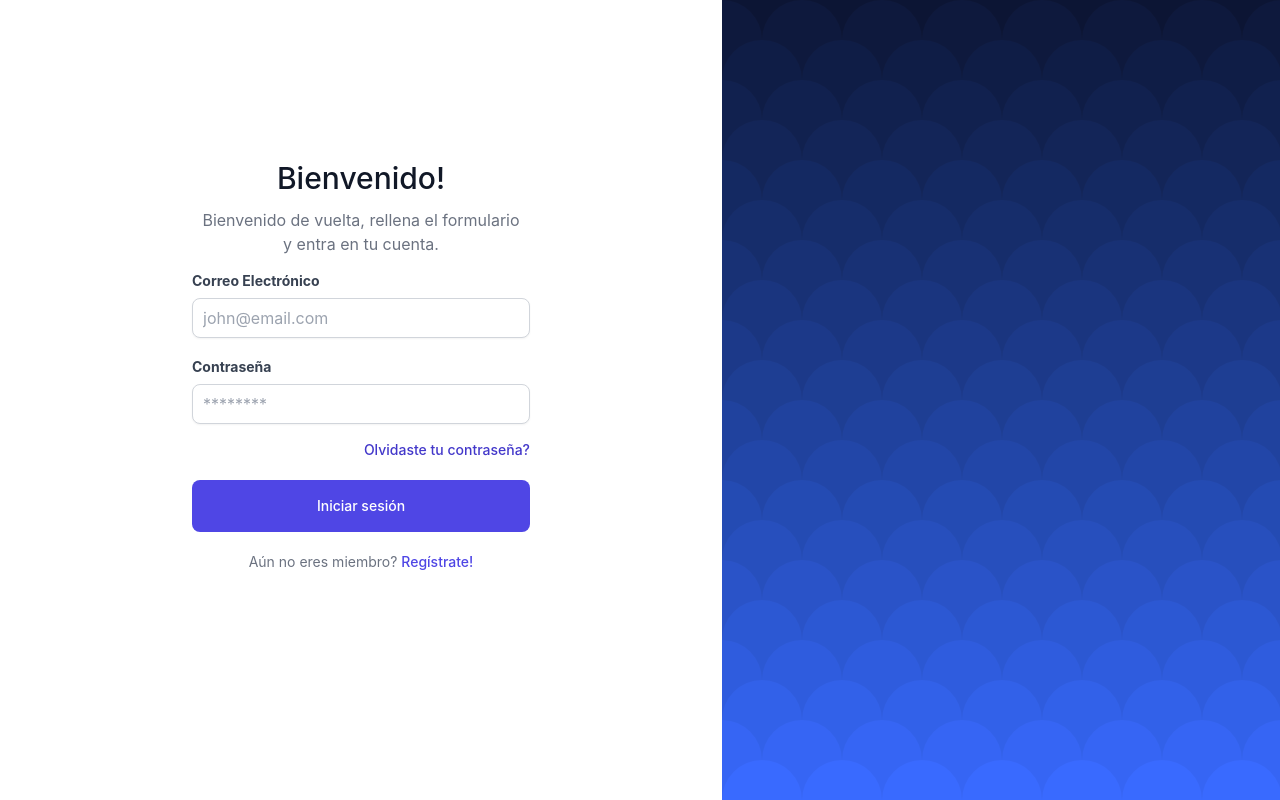
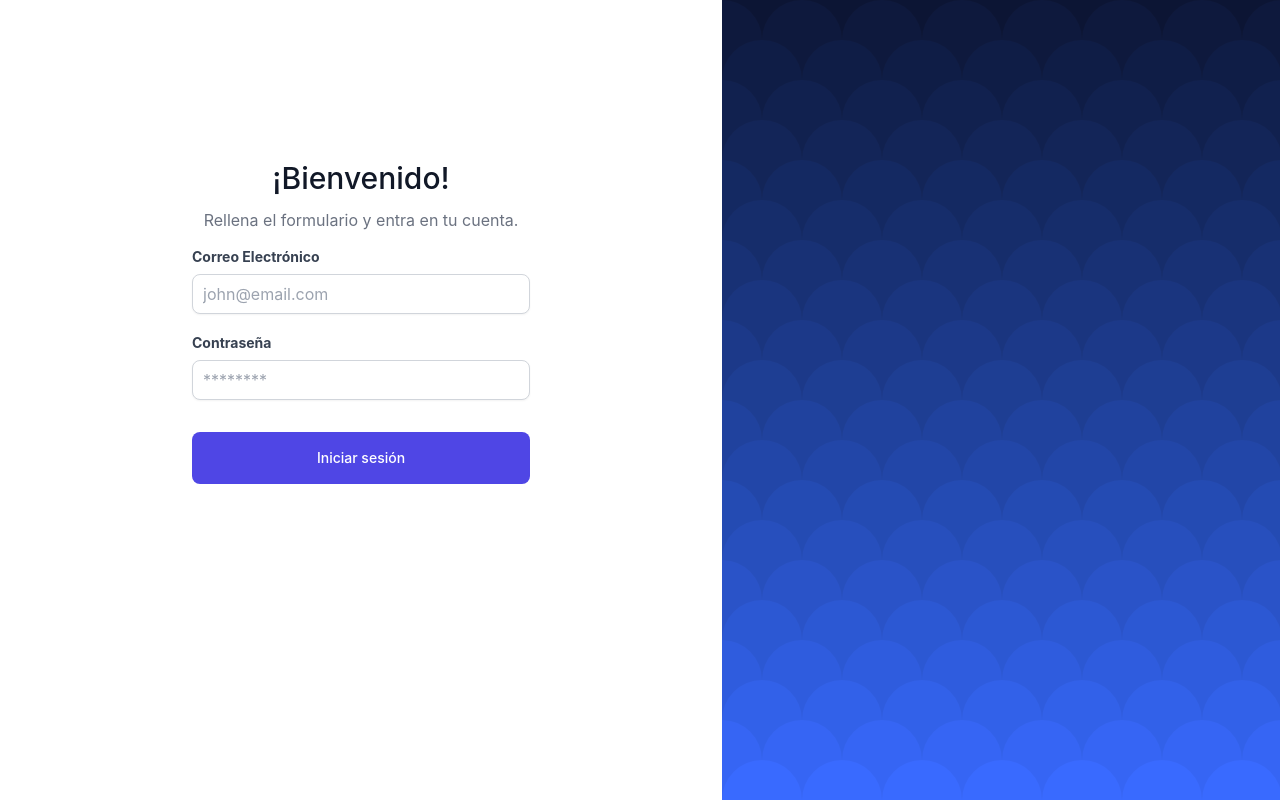
Before and after one commit to nicolasleal570/reversed-logistic-client, a Next.js app: page /login in a window 1280 px wide. Built offline with nearby package versions, Linux system fonts and the light colour scheme.

Commit message:
Fix some typos

```diff
--- a/src/components/CaseContentSummary/CaseContentSummary.jsx
+++ b/src/components/CaseContentSummary/CaseContentSummary.jsx
@@ -11,7 +11,7 @@ export function CaseContentSummary({ caseContent }) {
 
       <DataSection label="Descripción" value={caseContent.description ?? '-'} />
 
-      <DataSection label="Precio x litro" value={`Bs. ${caseContent.price}`} />
+      <DataSection label="Precio x litro" value={`$ ${caseContent.price}`} />
     </div>
   );
 }
--- a/src/components/CasesContentTable/CasesContentTable.jsx
+++ b/src/components/CasesContentTable/CasesContentTable.jsx
@@ -42,7 +42,7 @@ export function CasesContentTable({ casesContent }) {
         id,
         name,
         price() {
-          return <>Bs. {price}</>;
+          return <>$ {price}</>;
         },
         description() {
           return <>{description ?? '-'}</>;
--- a/src/pages/home.js
+++ b/src/pages/home.js
@@ -11,9 +11,9 @@ import { DashboardInfoCard } from '@components/DashboardInfoCard/DashboardInfoCa
 function HomePage() {
   return (
     <Layout
-      title="Bienvenidos!"
+      title="¡Bienvenidos!"
       description="Esperamos que vayas progresando con tu proyecto. A continuación te
-        brindamos algunos accesos rápidos hacia los diferentes módulo de nuestra
+        brindamos algunos accesos rápidos hacia los diferentes módulos de nuestra
         plataforma para que puedas empezar a gestionar la logística inversa de
         tu empresa."
     >
@@ -28,7 +28,7 @@ function HomePage() {
 
       <DashboardInfoCard
         title="Órdenes"
-        description="Gestiona los productos de tu empresa y su procesamiento al ser utilizados y devueltos.Para poder gestionar la logística inversa de tu empresa, debes registrar los pedidos que tengas"
+        description="Gestiona los productos de tu empresa y su procesamiento al ser utilizados y devueltos. Para poder gestionar la logística inversa de tu empresa, debes registrar los pedidos que tengas"
         icon={<TruckIcon className="w-5 h-5" />}
         route="/orders"
         firstColor="bg-blue-100"
--- a/src/pages/login.jsx
+++ b/src/pages/login.jsx
@@ -28,7 +28,7 @@ export default function LoginPage() {
       setIsLoading(true);
       const { data: info } = await asyncNotify(fetchLogin(data), {
         pending: 'Valindando los datos...',
-        success: 'Bienvenido de vuelta!',
+        success: '¡Bienvenido de vuelta!',
         error: 'Revisa los datos ingresados.',
       });
 
@@ -63,10 +63,10 @@ export default function LoginPage() {
     <main className="w-full bg-red-400 flex justify-between">
       <section className="flex items-center flex-col flex-1 pt-20 px-8 md:px-24  lg:px-48 lg:max-w-[722px] lg:pt-40 h-screen bg-white">
         <h1 className="text-3xl leading-9 font-medium text-center text-gray-900">
-          Bienvenido!
+          ¡Bienvenido!
         </h1>
         <p className="text-sm md:text-base leading-6 font-normal text-center text-gray-500 lg:w-80 my-3">
-          Bienvenido de vuelta, rellena el formulario y entra en tu cuenta.
+          Rellena el formulario y entra en tu cuenta.
         </p>
 
         <form onSubmit={handleSubmit(onSubmit)} className="w-full">
@@ -99,22 +99,11 @@ export default function LoginPage() {
             />
           </FormRow>
 
-          <Link href="/forgot-password">
-            <a className="block w-full text-sm leading-5 font-medium text-right text-indigo-700 mb-5">
-              Olvidaste tu contraseña?
-            </a>
-          </Link>
-
-          <Button type="submit" disabled={isLoading}>
-            Iniciar sesión
-          </Button>
-
-          <p className="mt-5 text-sm leading-5 font-normal text-center text-gray-500">
-            Aún no eres miembro?{' '}
-            <Link href="register">
-              <a className="text-indigo-600 font-medium">Regístrate!</a>
-            </Link>
-          </p>
+          <div className="mt-8">
+            <Button type="submit" disabled={isLoading}>
+              Iniciar sesión
+            </Button>
+          </div>
         </form>
       </section>
 
```
